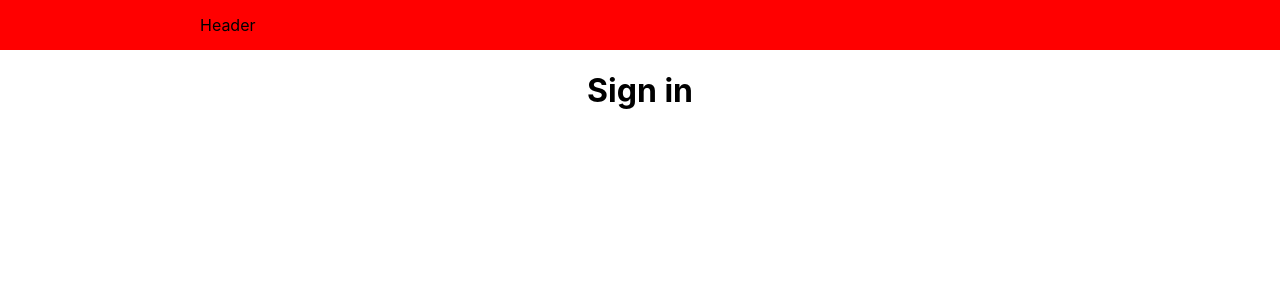
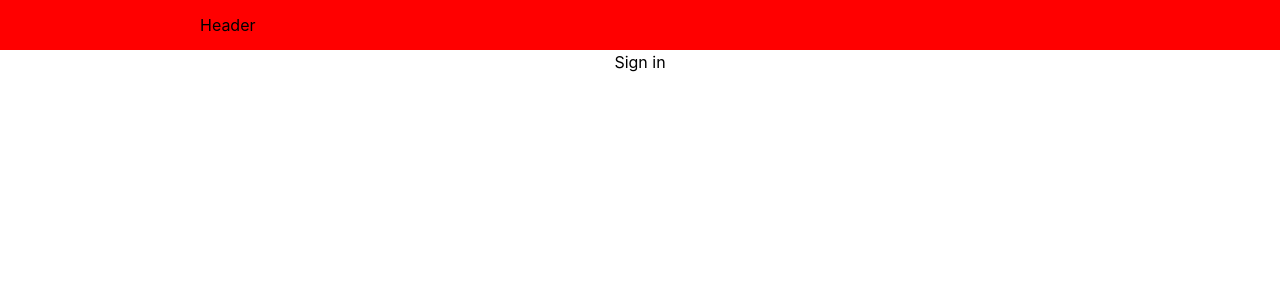
Before and after one commit to shanth1/quote-book, a React (Create React App) app in the folder client/: page /login in a window 1280 px wide. Shown: the top 300 px of the page. Built offline with nearby package versions, Linux system fonts and the light colour scheme.

Commit message:
tailwind set up

```diff
--- a/client/package.json
+++ b/client/package.json
@@ -39,5 +39,8 @@
       "last 1 firefox version",
       "last 1 safari version"
     ]
+  },
+  "devDependencies": {
+    "tailwindcss": "^3.3.2"
   }
 }
--- a/client/src/pages/Login/Login.jsx
+++ b/client/src/pages/Login/Login.jsx
@@ -3,7 +3,7 @@ import styles from "./styles.module.scss";
 export const Login = () => {
     return (
         <div className={styles.wrapper}>
-            <div>
+            <div className="">
                 <h1>Sign in</h1>
             </div>
             <div className={styles.form}></div>
--- /dev/null
+++ b/client/tailwind.config.js
@@ -0,0 +1,8 @@
+/** @type {import('tailwindcss').Config} */
+module.exports = {
+    content: ["./src/**/*.{js,jsx,ts,tsx}"],
+    theme: {
+        extend: {},
+    },
+    plugins: [],
+};
```
Also changed, not shown: client/src/index.scss (+12 -8 lines), 1 other file (tests, documents, lock files or other folders).
